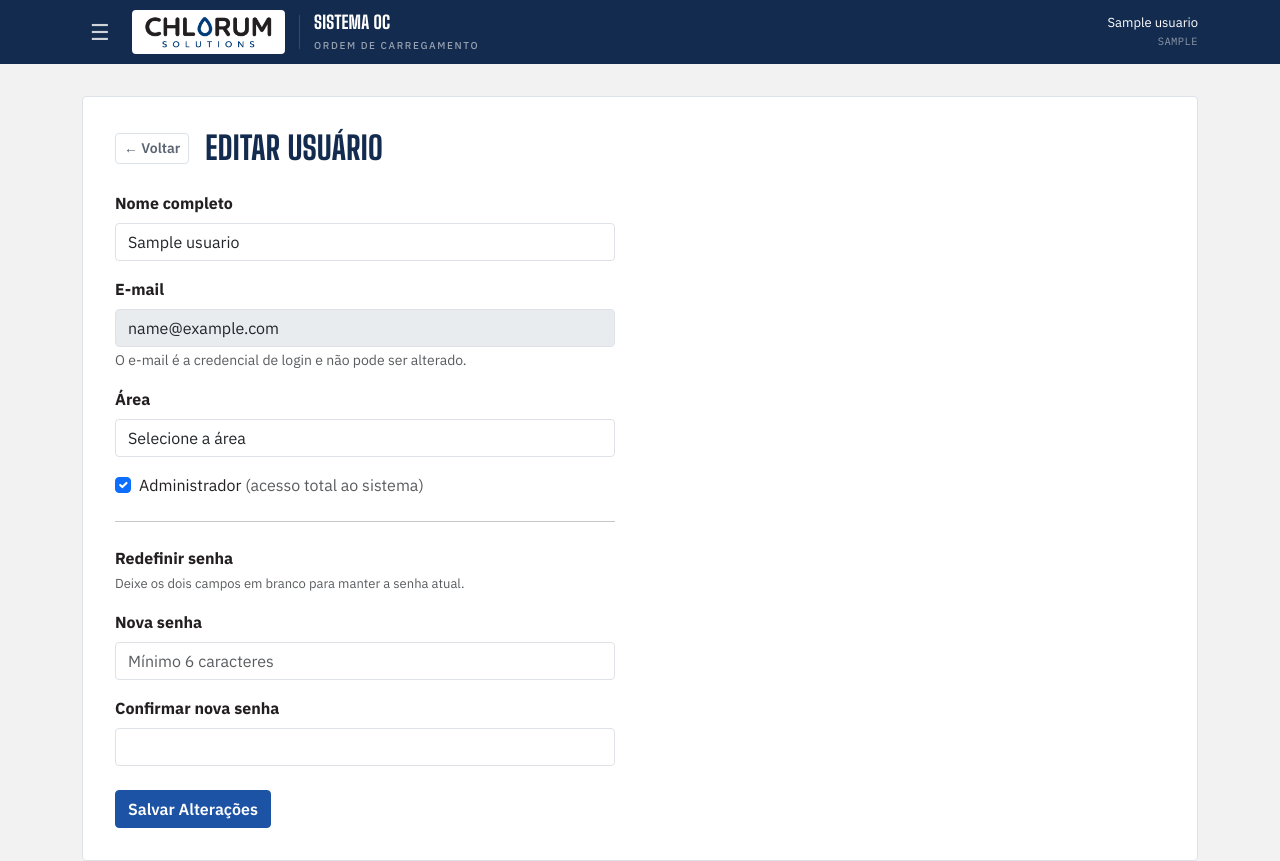
After one commit to nelsonmaint/Sistema_OC, a Flask app: page /admin/usuarios/1/editar in a window 1280 px wide. The commit adds this page. Run offline with Flask 3, Linux system fonts and the light colour scheme; a user stored in the database is signed in; tables that the repository leaves empty hold one stand-in row (values such as "Sample post"); some libraries are stand-ins or nearby versions.

Commit message:
Permite editar nome, área, perfil e senha dos usuários
O cadastro só tinha criar e excluir: um nome digitado errado ficava errado
para sempre e quem esquecia a senha só era atendido apagando e recriando o
usuário — o que, com as FKs aplicadas pelo Postgres, nem funciona mais se a
pessoa já registrou etapas.

- /perfil: qualquer usuário logado altera o próprio nome e senha. A troca de
  senha exige a senha atual, para que ninguém a mude em um terminal deixado
  logado. Área e perfil ficam somente leitura.
- /admin/usuarios/<id>/editar: o admin altera nome, área, perfil e redefine
  a senha (em branco = mantém a atual). O e-mail fica fixo por ser a
  credencial de login e ter índice único.
- Trava: o admin não pode remover o próprio perfil de administrador, senão
  perde o acesso e o sistema pode ficar sem nenhum admin.
- Senha nova exige mínimo de 6 caracteres e confirmação.

Co-Authored-By: Claude Opus 5 <noreply@anthropic.com>

```diff
--- a/blueprints/usuarios.py
+++ b/blueprints/usuarios.py
@@ -1,6 +1,6 @@
 from flask import Blueprint, render_template, request, redirect, url_for
 from flask_login import login_required, current_user
-from werkzeug.security import generate_password_hash
+from werkzeug.security import generate_password_hash, check_password_hash
 from sqlalchemy.exc import IntegrityError
 
 from models import db, User
@@ -8,6 +8,15 @@ from constants import AREAS_CADASTRO
 from helpers import admin_required
 
 bp = Blueprint('usuarios', __name__)
+
+
+def _erro_senha(senha, senha2):
+    """Valida uma senha nova. Devolve a mensagem de erro, ou None se estiver ok."""
+    if len(senha) < 6:
+        return 'A senha deve ter no mínimo 6 caracteres.'
+    if senha != senha2:
+        return 'A confirmação de senha não confere.'
+    return None
 
 
 @bp.route('/admin/usuarios')
@@ -47,6 +56,71 @@ def cadastrar_usuario():
                            areas=AREAS_CADASTRO, erro=erro, sucesso=sucesso)
 
 
+@bp.route('/admin/usuarios/<int:id>/editar', methods=['GET','POST'])
+@login_required
+@admin_required
+def editar_usuario(id):
+    u = User.query.get_or_404(id)
+    erro = sucesso = None
+    if request.method == 'POST':
+        nome     = request.form.get('nome','').strip()
+        area     = request.form.get('area','')
+        is_admin = request.form.get('is_admin') == 'on'
+        senha    = request.form.get('senha','')
+        senha2   = request.form.get('senha2','')
+
+        if not nome or not area:
+            erro = 'Nome e área são obrigatórios.'
+        elif u.id == current_user.id and not is_admin:
+            # Sem esta trava o admin se rebaixa e perde o acesso à
+            # administração — e o sistema pode ficar sem nenhum administrador.
+            erro = 'Você não pode remover o seu próprio perfil de administrador.'
+        elif senha:
+            erro = _erro_senha(senha, senha2)
+
+        if not erro:
+            u.nome     = nome
+            u.area     = area
+            u.is_admin = is_admin
+            if senha:   # senha em branco = mantém a atual
+                u.senha = generate_password_hash(senha)
+            db.session.commit()
+            sucesso = f'Usuário "{u.nome}" atualizado!'
+    return render_template('editar_usuario.html', usuario=u,
+                           areas=AREAS_CADASTRO, erro=erro, sucesso=sucesso)
+
+
+@bp.route('/perfil', methods=['GET','POST'])
+@login_required
+def perfil():
+    erro = sucesso = None
+    if request.method == 'POST':
+        nome        = request.form.get('nome','').strip()
+        senha_atual = request.form.get('senha_atual','')
+        senha       = request.form.get('senha','')
+        senha2      = request.form.get('senha2','')
+
+        if not nome:
+            erro = 'O nome é obrigatório.'
+        elif senha or senha2:
+            # Exigir a senha atual impede que alguém troque a senha em um
+            # terminal deixado logado.
+            if not check_password_hash(current_user.senha, senha_atual):
+                erro = 'Senha atual incorreta.'
+            else:
+                erro = _erro_senha(senha, senha2)
+
+        if not erro:
+            current_user.nome = nome
+            if senha:
+                current_user.senha = generate_password_hash(senha)
+                sucesso = 'Nome e senha atualizados!'
+            else:
+                sucesso = 'Nome atualizado!'
+            db.session.commit()
+    return render_template('perfil.html', erro=erro, sucesso=sucesso)
+
+
 @bp.route('/admin/usuarios/<int:id>/excluir', methods=['POST'])
 @login_required
 @admin_required
--- a/templates/admin_usuarios.html
+++ b/templates/admin_usuarios.html
@@ -47,6 +47,11 @@
                 {% endif %}
             </td>
             <td>
+                <div class="d-flex align-items-center gap-2">
+                    <a href="/admin/usuarios/{{ u.id }}/editar"
+                       class="btn btn-sm btn-outline-secondary">
+                        Editar
+                    </a>
                     {% if u.id != current_user.id %}
                     <form method="POST"
                           action="/admin/usuarios/{{ u.id }}/excluir"
@@ -60,6 +65,7 @@
                     {% else %}
                         <span class="text-muted" style="font-size:12px;">você</span>
                     {% endif %}
+                </div>
             </td>
         </tr>
         {% else %}
--- a/templates/base.html
+++ b/templates/base.html
@@ -256,6 +256,7 @@
     </div>
 
     <div class="sidebar-rodape">
+        <a class="sidebar-item" href="/perfil">Meu Perfil</a>
         <a class="sidebar-item" href="/logout">Sair</a>
     </div>
 </nav>
--- /dev/null
+++ b/templates/editar_usuario.html
@@ -0,0 +1,82 @@
+{% extends "base.html" %}
+
+{% block content %}
+
+<div class="d-flex align-items-center gap-3 mb-4">
+    <a href="/admin/usuarios" class="btn btn-outline-secondary btn-sm">← Voltar</a>
+    <h2 class="mb-0">Editar Usuário</h2>
+</div>
+
+{% if sucesso %}
+<div class="alert alert-success">{{ sucesso }}</div>
+{% endif %}
+
+{% if erro %}
+<div class="alert alert-danger">{{ erro }}</div>
+{% endif %}
+
+<form method="POST" style="max-width: 500px;">
+    <input type="hidden" name="csrf_token" value="{{ csrf_token() }}">
+
+    <div class="mb-3">
+        <label class="form-label fw-bold">Nome completo</label>
+        <input type="text" name="nome" class="form-control"
+               value="{{ usuario.nome }}" required>
+    </div>
+
+    <div class="mb-3">
+        <label class="form-label fw-bold">E-mail</label>
+        <input type="email" class="form-control" value="{{ usuario.email }}"
+               readonly disabled>
+        <small class="text-muted">
+            O e-mail é a credencial de login e não pode ser alterado.
+        </small>
+    </div>
+
+    <div class="mb-3">
+        <label class="form-label fw-bold">Área</label>
+        <select name="area" class="form-control" required>
+            <option value="">Selecione a área</option>
+            {% for area in areas %}
+            <option value="{{ area }}" {% if area == usuario.area %}selected{% endif %}>
+                {{ area }}
+            </option>
+            {% endfor %}
+        </select>
+    </div>
+
+    <div class="mb-4 form-check">
+        <input type="checkbox" name="is_admin" id="is_admin"
+               class="form-check-input"
+               {% if usuario.is_admin %}checked{% endif %}>
+        <label class="form-check-label" for="is_admin">
+            Administrador <span class="text-muted">(acesso total ao sistema)</span>
+        </label>
+    </div>
+
+    <hr class="my-4">
+
+    <p class="fw-bold mb-1">Redefinir senha</p>
+    <p class="text-muted" style="font-size: 13px;">
+        Deixe os dois campos em branco para manter a senha atual.
+    </p>
+
+    <div class="mb-3">
+        <label class="form-label fw-bold">Nova senha</label>
+        <input type="password" name="senha" class="form-control"
+               placeholder="Mínimo 6 caracteres" autocomplete="new-password">
+    </div>
+
+    <div class="mb-4">
+        <label class="form-label fw-bold">Confirmar nova senha</label>
+        <input type="password" name="senha2" class="form-control"
+               autocomplete="new-password">
+    </div>
+
+    <button type="submit" class="btn btn-primary">
+        Salvar Alterações
+    </button>
+
+</form>
+
+{% endblock %}
```
Also changed, not shown: templates/perfil.html (added, +73 -0 lines), tests/test_smoke.py (+97 -1 lines). Lines whose indentation alone changed are shown as unchanged.
